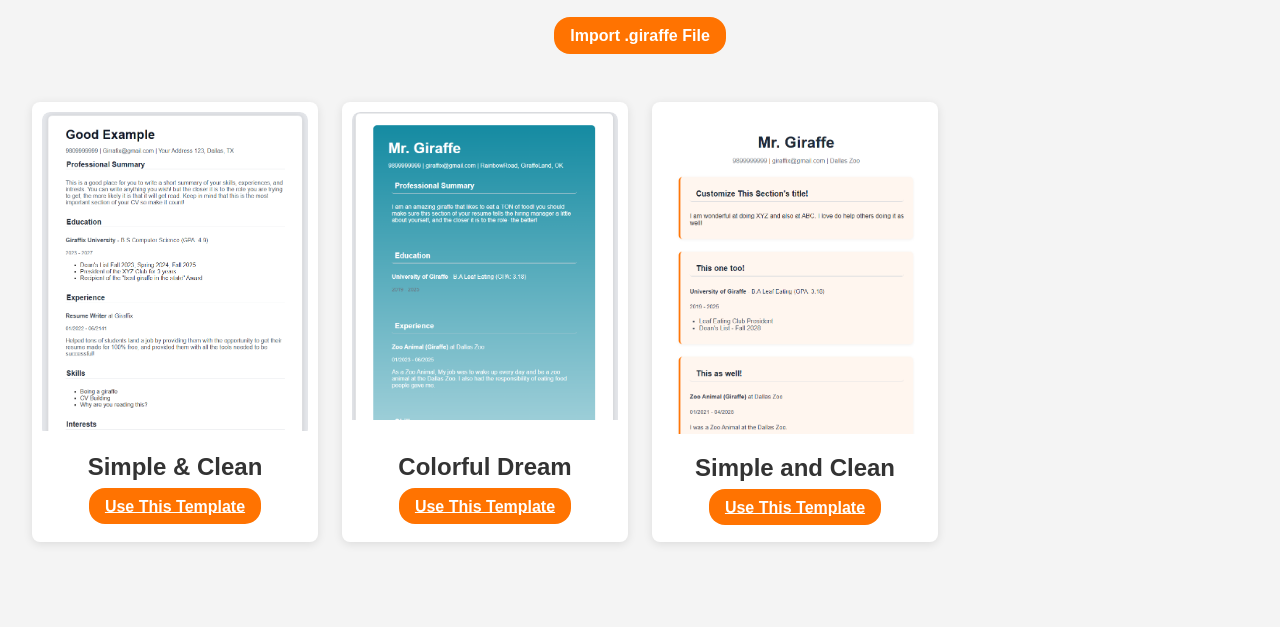
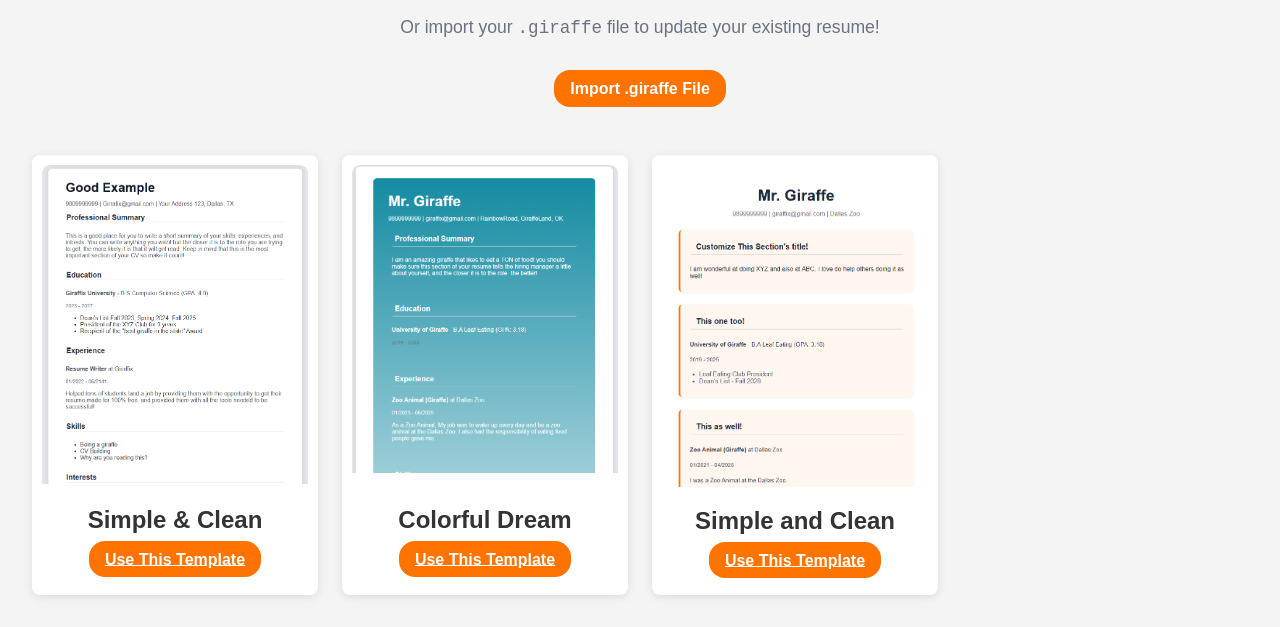
Before and after one commit to Meidad-T/Giraffix, a plain HTML site: page templates.html in a window 1280 px wide. Shown: the part 189-816 px from the top of the page. Drawn offline with Linux system fonts and the light colour scheme.

Commit message:
Templates Page Subtitle

```diff
--- a/templates.css
+++ b/templates.css
@@ -139,6 +139,11 @@ body {
   margin: -0.75rem 0 1rem;
 }
 
+.section-subtitle {
+    font-size: 1.1rem;
+    color: #6b7280;
+    margin-top: 0.5rem;
+  }
 
 /* .container {
     position: absolute;
--- a/templates.html
+++ b/templates.html
@@ -28,6 +28,8 @@
   <!-- Template Gallery -->
   <section class="template-gallery">
     <h1 class="section-title">Choose a Resume Template</h1>
+    <p class="section-subtitle">Or import your <code>.giraffe</code> file to update your existing resume!</p>
+
 
     <!-- Import Button -->
     <div class="import-wrapper" style="text-align: center; margin: 2rem 0 3rem 0;">
```
